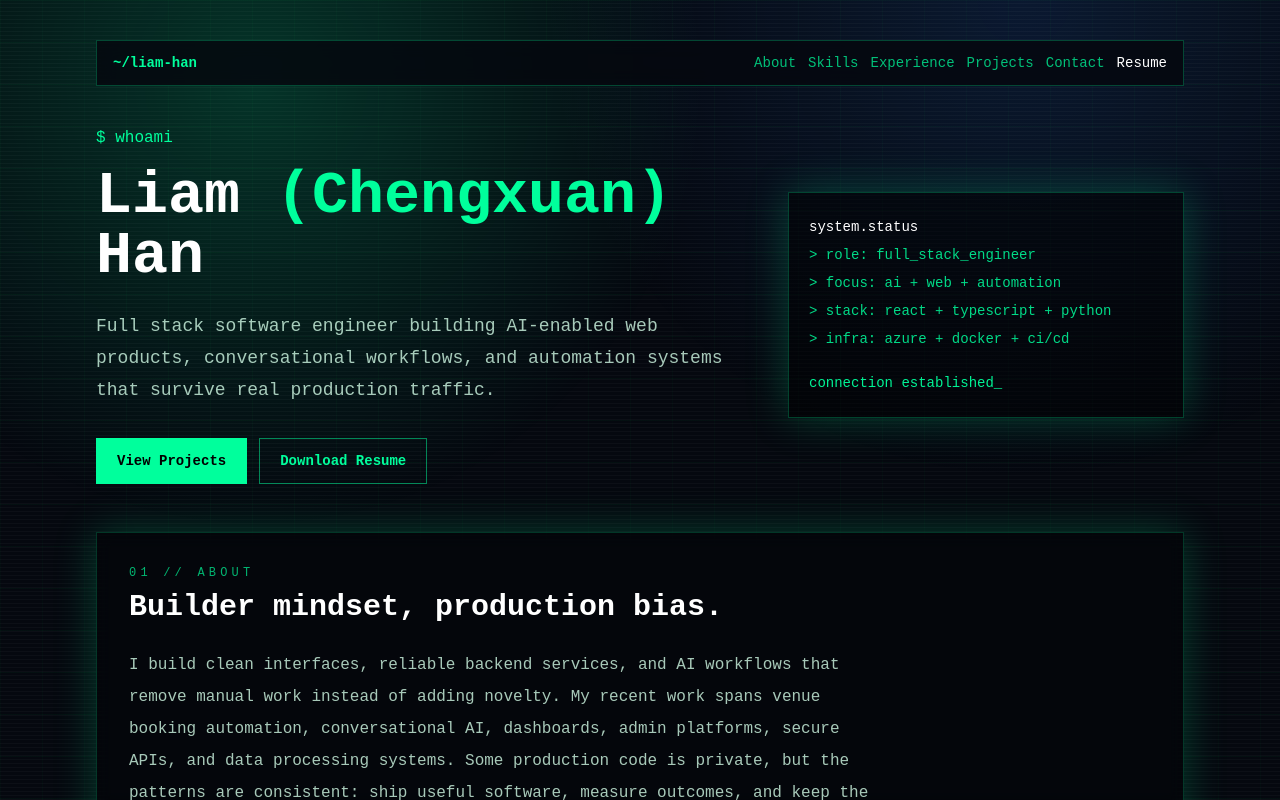
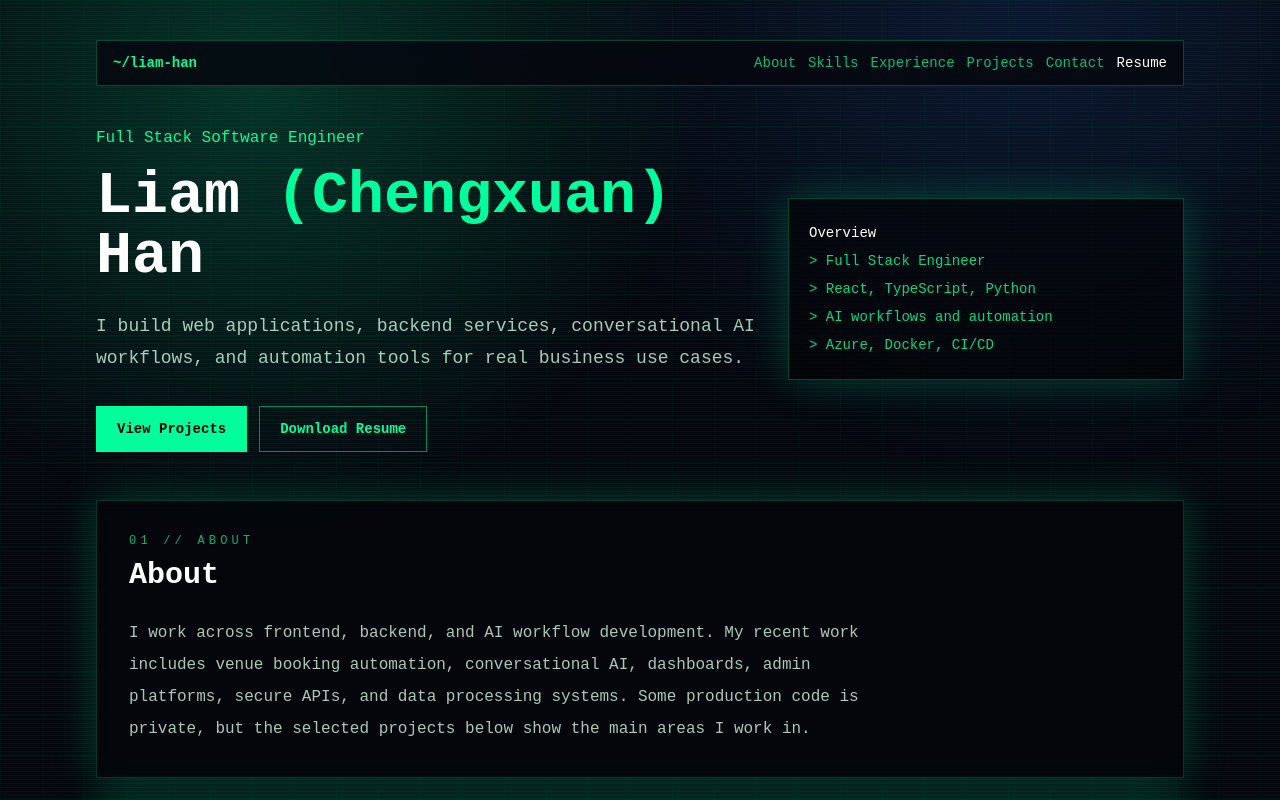
Before and after one commit to hanchengxuan/Liam-Han-Portfolio, a Next.js app: page / in a window 1280 px wide. Shown: the top 800 px of the page. Built offline with nearby package versions, Linux system fonts and the light colour scheme.

Commit message:
Remove overly stylized portfolio copy

```diff
--- a/app/page.tsx
+++ b/app/page.tsx
@@ -95,13 +95,13 @@ function Section({ id, eyebrow, title, children }: { id: string; eyebrow: string
 export default function Home() {
   return <main className="mx-auto min-h-screen max-w-6xl px-4 py-6 md:px-8 md:py-10">
     <nav className="sticky top-4 z-10 mb-10 flex flex-wrap items-center justify-between gap-4 border border-terminal/25 bg-void/85 px-4 py-3 backdrop-blur"><a href="#top" className="text-sm font-bold text-terminal">~/liam-han</a><div className="flex flex-wrap gap-3 text-xs text-terminal/75 md:text-sm">{navItems.map((item) => <a key={item} href={'#' + item.toLowerCase()} className="hover:text-white">{item}</a>)}<a href={resumeHref} download className="text-white hover:text-terminal">Resume</a></div></nav>
-    <header id="top" className="mb-12 grid gap-8 md:grid-cols-[1.25fr_0.75fr] md:items-center"><div><p className="mb-4 text-terminal">$ whoami</p><h1 className="text-4xl font-black leading-tight text-white md:text-6xl">Liam <span className="text-terminal">(Chengxuan)</span> Han</h1><p className="mt-6 max-w-2xl text-lg leading-8 text-emerald-100/80">Full stack software engineer building AI-enabled web products, conversational workflows, and automation systems that survive real production traffic.</p><div className="mt-8 flex flex-wrap gap-3"><a href="#projects" className="border border-terminal bg-terminal px-5 py-3 text-sm font-bold text-black hover:bg-white">View Projects</a><a href={resumeHref} download className="border border-terminal/50 px-5 py-3 text-sm font-bold text-terminal hover:border-white hover:text-white">Download Resume</a></div></div><div className="border border-terminal/25 bg-black/50 p-5 text-sm leading-7 text-terminal/85 shadow-glow"><p className="text-white">system.status</p><p>{'>'} role: full_stack_engineer</p><p>{'>'} focus: ai + web + automation</p><p>{'>'} stack: react + typescript + python</p><p>{'>'} infra: azure + docker + ci/cd</p><p className="mt-4 animate-pulse text-terminal">connection established_</p></div></header>
+    <header id="top" className="mb-12 grid gap-8 md:grid-cols-[1.25fr_0.75fr] md:items-center"><div><p className="mb-4 text-terminal">Full Stack Software Engineer</p><h1 className="text-4xl font-black leading-tight text-white md:text-6xl">Liam <span className="text-terminal">(Chengxuan)</span> Han</h1><p className="mt-6 max-w-2xl text-lg leading-8 text-emerald-100/80">I build web applications, backend services, conversational AI workflows, and automation tools for real business use cases.</p><div className="mt-8 flex flex-wrap gap-3"><a href="#projects" className="border border-terminal bg-terminal px-5 py-3 text-sm font-bold text-black hover:bg-white">View Projects</a><a href={resumeHref} download className="border border-terminal/50 px-5 py-3 text-sm font-bold text-terminal hover:border-white hover:text-white">Download Resume</a></div></div><div className="border border-terminal/25 bg-black/50 p-5 text-sm leading-7 text-terminal/85 shadow-glow"><p className="text-white">Overview</p><p>{'>'} Full Stack Engineer</p><p>{'>'} React, TypeScript, Python</p><p>{'>'} AI workflows and automation</p><p>{'>'} Azure, Docker, CI/CD</p></div></header>
     <div className="grid gap-6">
-      <Section id="about" eyebrow="01 // About" title="Builder mindset, production bias."><p className="max-w-3xl leading-8 text-emerald-100/80">I build clean interfaces, reliable backend services, and AI workflows that remove manual work instead of adding novelty. My recent work spans venue booking automation, conversational AI, dashboards, admin platforms, secure APIs, and data processing systems. Some production code is private, but the patterns are consistent: ship useful software, measure outcomes, and keep the system maintainable.</p></Section>
+      <Section id="about" eyebrow="01 // About" title="About"><p className="max-w-3xl leading-8 text-emerald-100/80">I work across frontend, backend, and AI workflow development. My recent work includes venue booking automation, conversational AI, dashboards, admin platforms, secure APIs, and data processing systems. Some production code is private, but the selected projects below show the main areas I work in.</p></Section>
       <Section id="skills" eyebrow="02 // Skills" title="Stack and operating mode."><div className="grid gap-4 md:grid-cols-2">{skillGroups.map((group) => <article key={group.label} className="border border-terminal/15 bg-emerald-950/20 p-4"><h3 className="mb-3 text-sm font-bold uppercase tracking-[0.25em] text-terminal">{group.label}</h3><div className="flex flex-wrap gap-2">{group.items.map((skill) => <span key={skill} className="border border-terminal/15 bg-black/35 px-3 py-2 text-sm text-emerald-50/85"># {skill}</span>)}</div></article>)}</div></Section>
       <Section id="experience" eyebrow="03 // Experience" title="Production systems, measurable outcomes."><div className="space-y-5">{experiences.map((job) => <article key={job.company} className="border-l-2 border-terminal/60 bg-black/25 p-5"><div className="flex flex-wrap items-baseline justify-between gap-2"><h3 className="text-xl font-bold text-white">{job.role} — {job.company}</h3><p className="text-sm text-terminal/80">{job.location} · {job.period}</p></div><p className="mt-3 leading-7 text-emerald-100/80">{job.copy}</p><ul className="mt-3 space-y-2 text-sm leading-6 text-emerald-100/70">{job.bullets.map((bullet) => <li key={bullet}>$ {bullet}</li>)}</ul></article>)}</div></Section>
       <Section id="projects" eyebrow="04 // Projects" title="Selected repositories and shipped work."><div className="grid gap-5 md:grid-cols-2 2xl:grid-cols-4">{projects.map((project) => <article key={project.repo} className="flex min-h-80 flex-col overflow-hidden border border-terminal/20 bg-black/45 p-5 transition hover:-translate-y-1 hover:border-terminal"><p className="break-words text-xs uppercase tracking-[0.18em] text-terminal/60">{project.repo}</p><h3 className="mt-3 text-xl font-bold text-white">{project.name}</h3><p className="mt-1 text-xs uppercase tracking-[0.16em] text-emerald-100/45">{project.access}</p><p className="mt-4 leading-7 text-emerald-100/75">{project.description}</p><p className="mt-4 flex-1 text-sm leading-6 text-emerald-100/60"><span className="font-bold text-terminal">Tech stack:</span> {project.stack}</p><a href={project.link} target="_blank" rel="noreferrer" className="mt-5 text-sm font-bold text-terminal hover:text-white">open repo →</a></article>)}</div><p className="mt-5 text-sm text-emerald-100/55">Note: selected company repositories are private; public repositories are included where they can be opened directly.</p></Section>
-      <Section id="contact" eyebrow="05 // Contact" title="Open a secure channel."><div className="grid gap-4 md:grid-cols-3"><a className="border border-terminal/20 bg-black/40 p-5 hover:border-terminal" href="mailto:hanchengxuan98@gmail.com"><span className="block text-terminal">email</span>hanchengxuan98@gmail.com</a><a className="border border-terminal/20 bg-black/40 p-5 hover:border-terminal" href="https://github.com/hanchengxuan" target="_blank" rel="noreferrer"><span className="block text-terminal">github</span>@hanchengxuan</a><a className="border border-terminal/20 bg-black/40 p-5 hover:border-terminal" href="https://www.linkedin.com/in/chengxuan-han" target="_blank" rel="noreferrer"><span className="block text-terminal">linkedin</span>/in/chengxuan-han</a></div></Section>
-    </div><footer className="mt-10 border-t border-terminal/20 py-6 text-xs text-terminal/60">Built with Next.js + Tailwind CSS. Optimized for Vercel, exported statically for GitHub Pages backup.</footer>
+      <Section id="contact" eyebrow="05 // Contact" title="Contact"><div className="grid gap-4 md:grid-cols-3"><a className="border border-terminal/20 bg-black/40 p-5 hover:border-terminal" href="mailto:hanchengxuan98@gmail.com"><span className="block text-terminal">email</span>hanchengxuan98@gmail.com</a><a className="border border-terminal/20 bg-black/40 p-5 hover:border-terminal" href="https://github.com/hanchengxuan" target="_blank" rel="noreferrer"><span className="block text-terminal">github</span>@hanchengxuan</a><a className="border border-terminal/20 bg-black/40 p-5 hover:border-terminal" href="https://www.linkedin.com/in/chengxuan-han" target="_blank" rel="noreferrer"><span className="block text-terminal">linkedin</span>/in/chengxuan-han</a></div></Section>
+    </div>
   </main>;
 }
```
